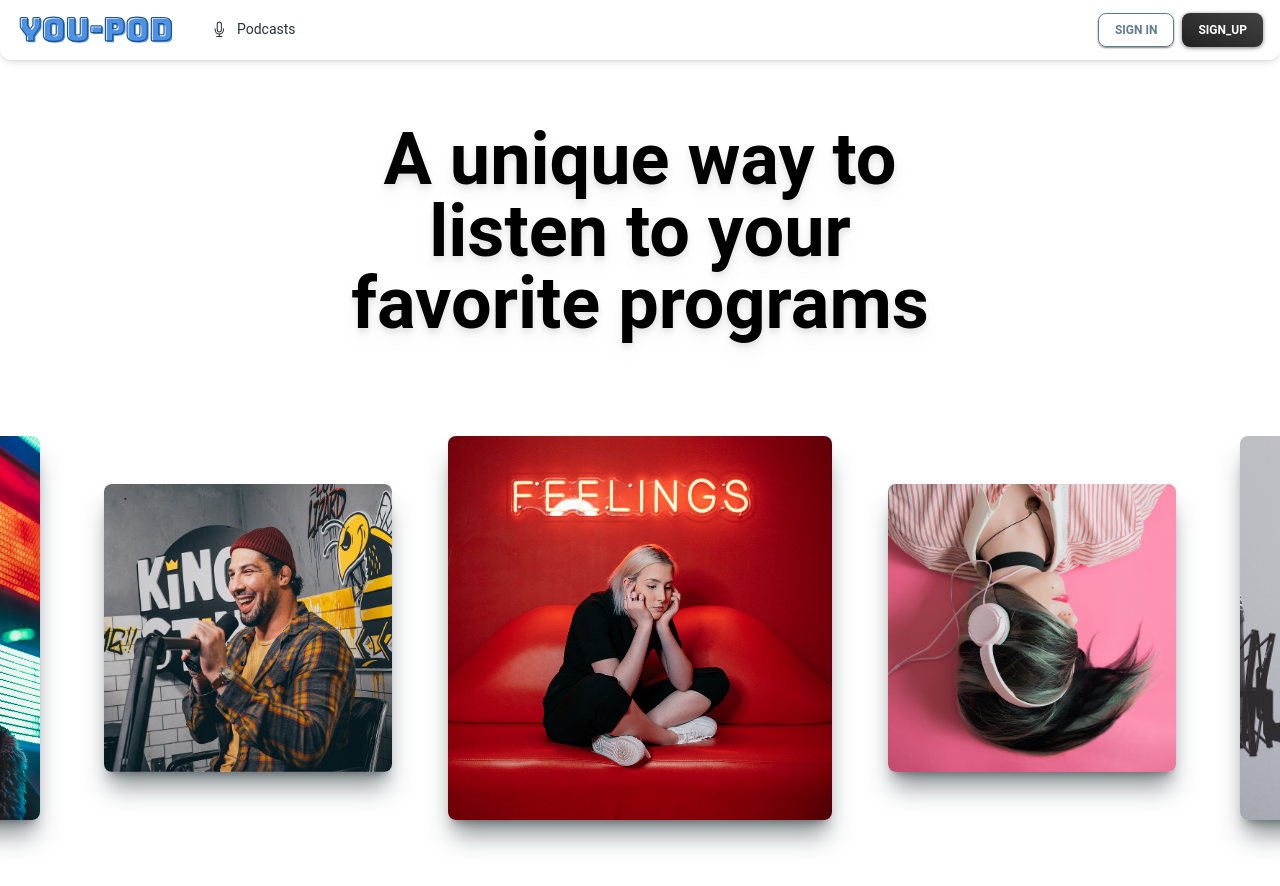
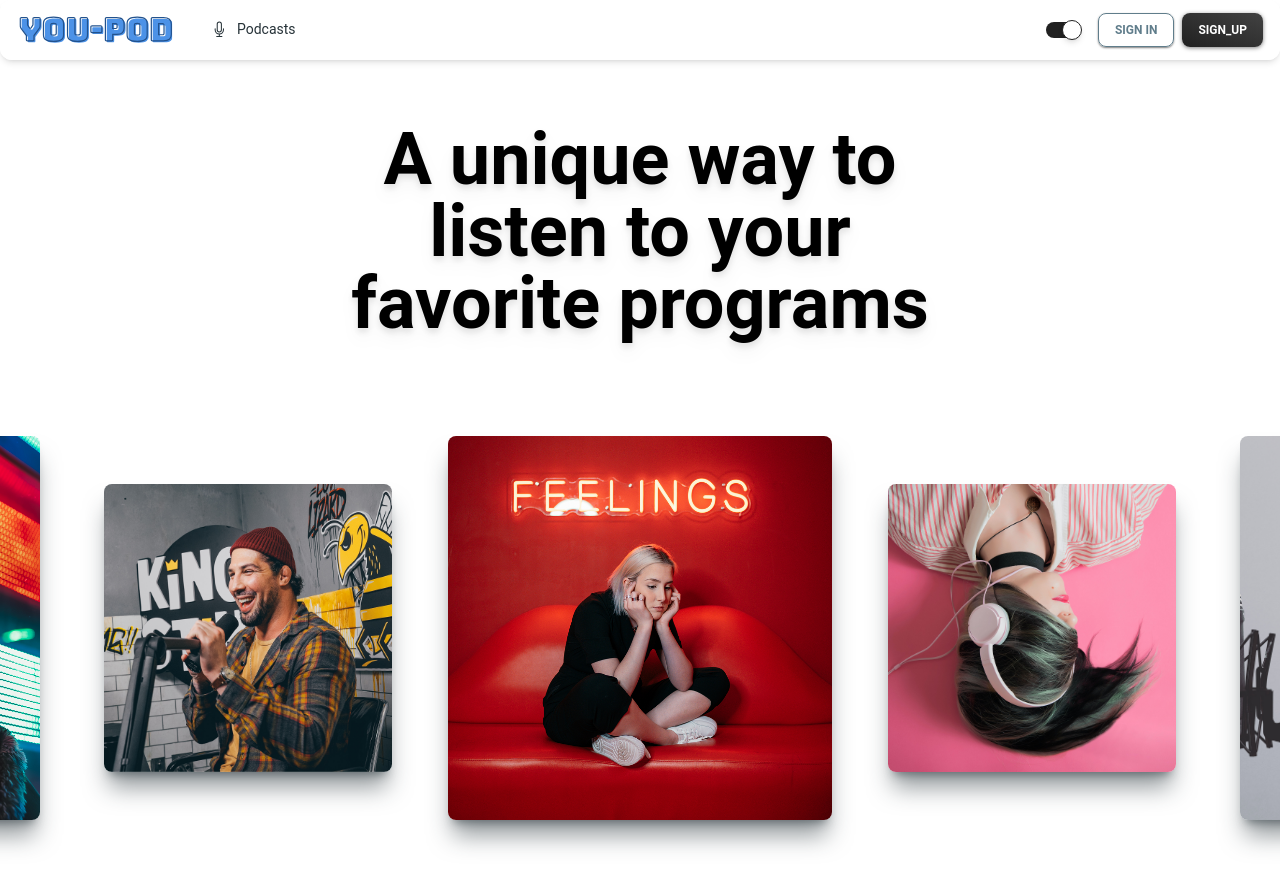
Before and after one commit to aitorevi/you-pod-2.0, a Next.js app: page / in a window 1280 px wide. Shown: the top 886 px of the page. Built offline with nearby package versions, Linux system fonts and the light colour scheme; no server answers.

Commit message:
:sparkles: Dark mode

```diff
--- a/app/layout.tsx
+++ b/app/layout.tsx
@@ -15,15 +15,13 @@ export default function RootLayout({children}: { children: React.ReactNode }) {
 
         <html lang="en">
         <body className="bg-white dark:bg-gray-900">
-
         <Providers>
-            <AppBar/>
             <ThemeProvider attribute="class">
+                <AppBar/>
                 {children}
             </ThemeProvider>
             <Footer/>
         </Providers>
-
         </body>
         </html>
 
--- a/components/AppBar.tsx
+++ b/components/AppBar.tsx
@@ -7,6 +7,7 @@ import SignupButton from "./SignupButton";
 import {useSession} from "next-auth/react";
 import {IconMicro} from "@/components/IconMicro";
 import Link from "next/link";
+import ThemeSwitcher from "@/components/ThemeSwitcher";
 
 interface NavListProps {
     isAdmin: boolean;
@@ -70,6 +71,7 @@ export default function AppBar() {
                     </div>
                 </div>
                 <div className="hidden gap-2 lg:flex">
+                    <ThemeSwitcher/>
                     <SigninButton/>
                     <SignupButton/>
                 </div>
--- /dev/null
+++ b/components/ThemeSwitcher.tsx
@@ -0,0 +1,20 @@
+"use client"
+import {useState, useEffect} from "react";
+import {useTheme} from 'next-themes'
+import {Switch} from "@material-tailwind/react";
+
+const ThemeSwitcher = () => {
+    const [mounted, setMounted] = useState(false)
+    const {theme, setTheme} = useTheme()
+
+    useEffect(() => setMounted(true), [])
+
+    if (!mounted) return null
+
+    return (
+        <div className="flex mr-3">
+        <Switch onClick={() => setTheme(theme === 'light' ? 'dark' : 'light')} defaultChecked/>
+        </div>
+    )
+}
+export default ThemeSwitcher
```
